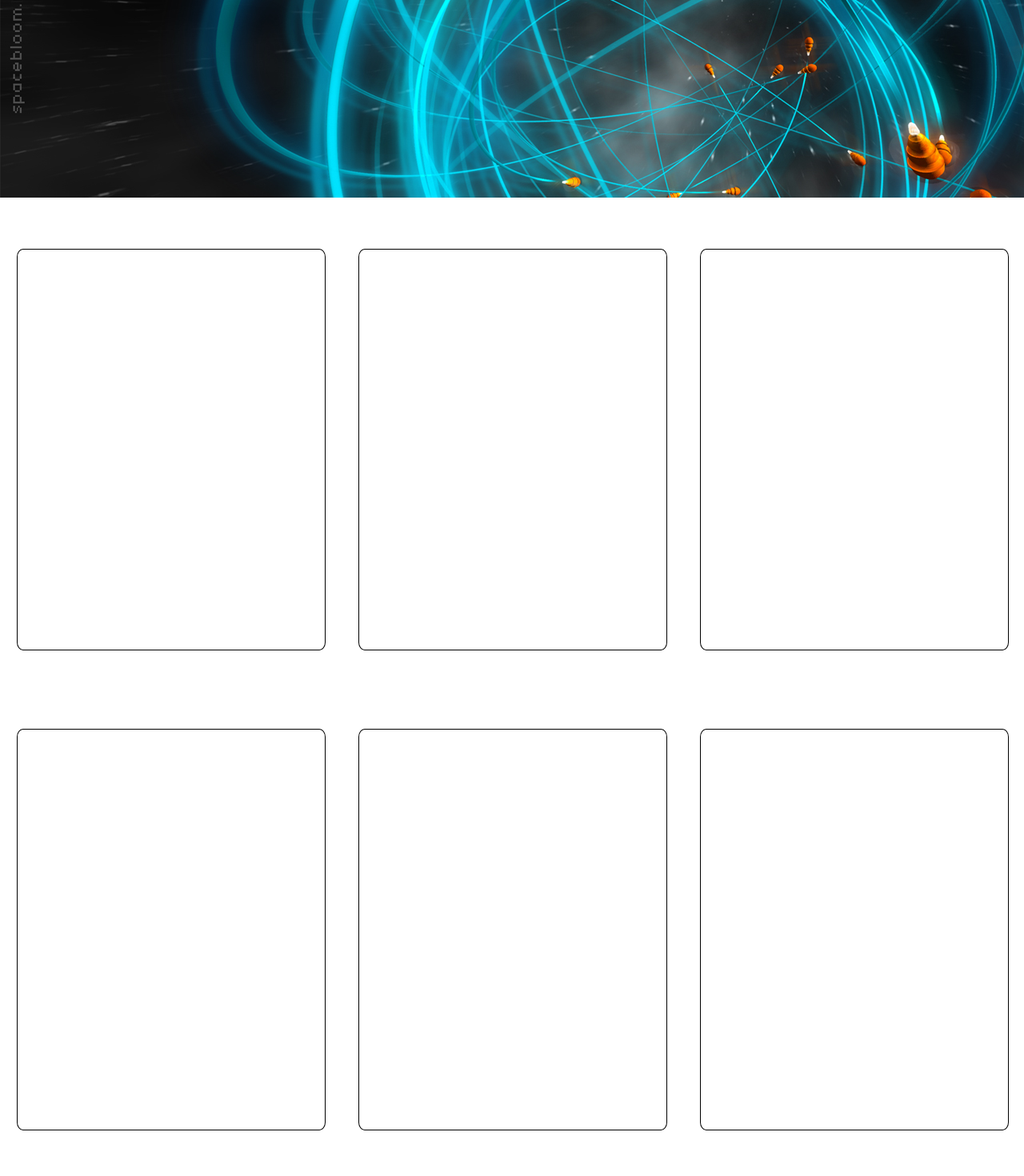
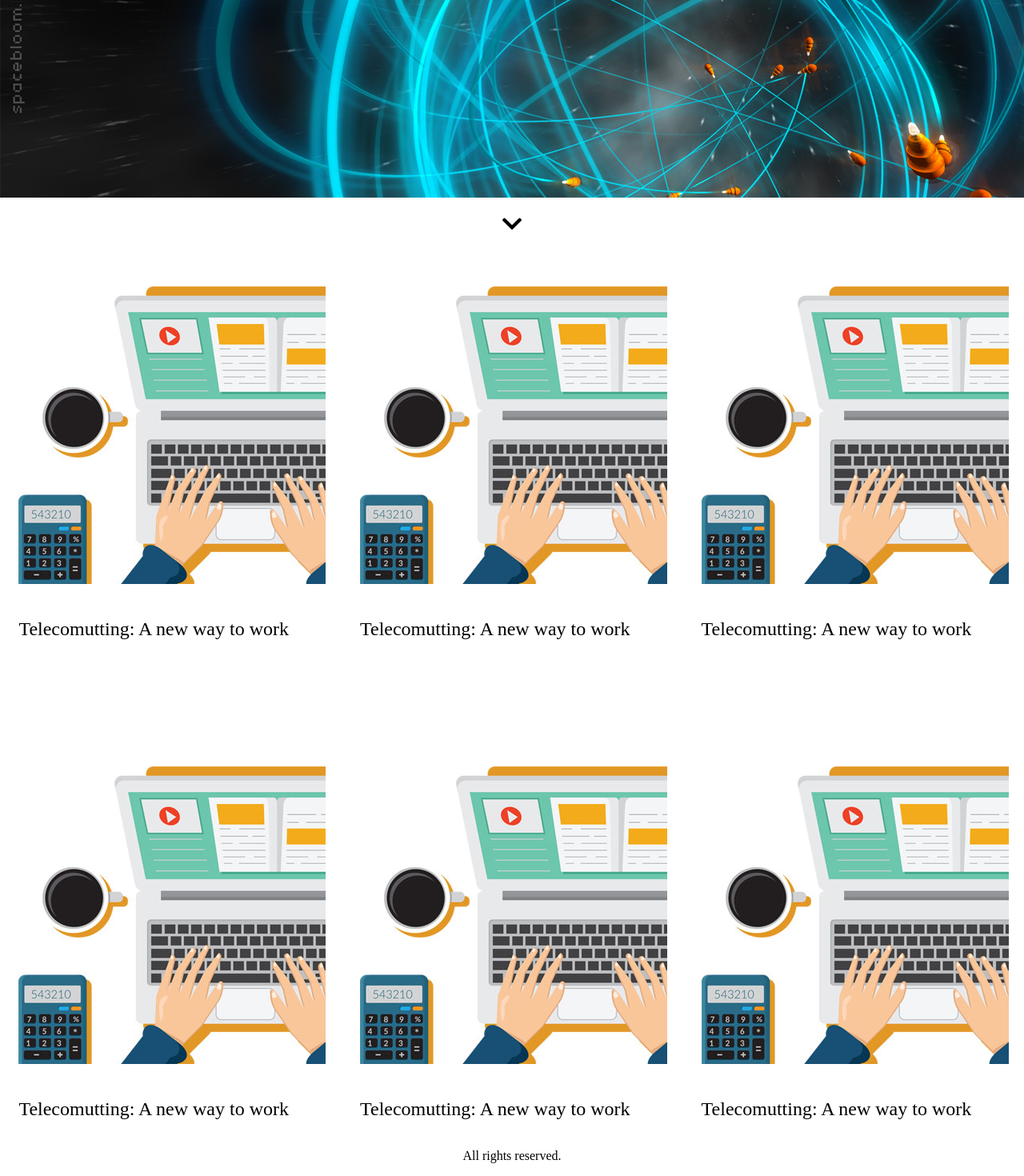
Before and after one commit to markfrias/first-angular-app, an Angular app: page / in a window 1280 px wide. Shown: the part 473-1943 px from the top of the page at 80% size. Before the commit the page ends 1886 px from the top, so only its background shows below. Built offline with nearby package versions, Linux system fonts and the light colour scheme.

Commit message:
Edit navbar and add footer

```diff
--- a/src/app/app-blogcontent/app-blogcontent.component.css
+++ b/src/app/app-blogcontent/app-blogcontent.component.css
@@ -6,12 +6,40 @@
     column-gap: 3.33%;
     justify-content: center;
     margin-top: 5%;
+    margin-bottom: 5%;
 }
 
 .item {
     height: 100%;
     width: 100%;
-    border: solid 1px black;
-    border-radius: 2%;
+    display: flex;
+    flex-direction: column;
+    padding: 2px;
+}
 
+.content-image {
+    background-image: url(../../assets/img/telecommute.jpg);
+    width: 100%;
+    height: 75%;
 }
+
+.content-title {
+    height: 20%;
+    width: 100%;
+    margin: 5% 0% 2.5% 0%;
+    padding: 0px;
+    font-family: 'Times New Roman', Times, serif;
+    font-size: 1.5rem;
+}
+
+.expand-bar {
+    height: 2%;
+    width: 100%;
+    display: flex;
+}
+
+.drop-down {
+    margin-left: auto;
+    margin-right: auto;
+    margin-top: 1.5%;
+}
--- a/src/app/app-blogcontent/app-blogcontent.component.html
+++ b/src/app/app-blogcontent/app-blogcontent.component.html
@@ -1,8 +1,41 @@
+<div class="expand-bar">
+    <img class="drop-down" src="../../assets/img/ui-expand.png" alt="More button">
+</div>
 <div class="grid-container">
-    <div class="item"></div>
-    <div class="item"></div>
-    <div class="item"></div>
-    <div class="item"></div>
-    <div class="item"></div>
-    <div class="item"></div>
+    <div class="item">
+        <div class="content-image"></div>
+        <div class="content-title">
+            <p>Telecomutting: A new way to work</p>
+        </div>
+    </div>
+    <div class="item">
+        <div class="content-image"></div>
+        <div class="content-title">
+            <p>Telecomutting: A new way to work</p>
+        </div>
+    </div>
+    <div class="item">
+        <div class="content-image"></div>
+        <div class="content-title">
+            <p>Telecomutting: A new way to work</p>
+        </div>
+    </div>
+    <div class="item">
+        <div class="content-image"></div>
+        <div class="content-title">
+            <p>Telecomutting: A new way to work</p>
+        </div>
+    </div>
+    <div class="item">
+        <div class="content-image"></div>
+        <div class="content-title">
+            <p>Telecomutting: A new way to work</p>
+        </div>
+    </div>
+    <div class="item">
+        <div class="content-image"></div>
+        <div class="content-title">
+            <p>Telecomutting: A new way to work</p>
+        </div>
+    </div>
 </div>
--- a/src/app/app-footer/app-footer.component.css
+++ b/src/app/app-footer/app-footer.component.css
@@ -0,0 +1,8 @@
+div {
+    height: 50px;
+    width: 100%;
+    display: flex;
+    justify-content: center;
+    align-items: center;
+    font-size: 1rem;
+}
--- a/src/app/app-footer/app-footer.component.html
+++ b/src/app/app-footer/app-footer.component.html
@@ -1 +1,3 @@
-<p>app-footer works!</p>
+<div>
+    <p>All rights reserved.</p>
+</div>
--- a/src/app/app-footer/app-footer.component.ts
+++ b/src/app/app-footer/app-footer.component.ts
@@ -1,7 +1,7 @@
 import { Component, OnInit } from '@angular/core';
 
 @Component({
-  selector: 'app-app-footer',
+  selector: 'app-footer',
   templateUrl: './app-footer.component.html',
   styleUrls: ['./app-footer.component.css']
 })
--- a/src/app/app-navbar/app-navbar.component.css
+++ b/src/app/app-navbar/app-navbar.component.css
@@ -1,5 +1,6 @@
 ul {
-    background-color: blue;
+    background-color: white;
+    opacity: 90%;
     display: flex;
     width: 100vw;
     height: 7vh;
@@ -13,11 +14,6 @@ ul {
 
 li {
     margin-right: 50px;
-    font-family: Arial, Helvetica, sans-serif;
+    font-family: 'Times New Roman', Times, serif;
     font-size: 1.5rem;
 }
-
-body {
-    margin: 0px;
-    padding: 0px;
-}
--- a/src/app/app-navbar/app-navbar.component.html
+++ b/src/app/app-navbar/app-navbar.component.html
@@ -1,5 +1,5 @@
 <ul>
-    <li>Home</li>
-    <li>Menu</li>
-    <li>About</li>
+    <li>home</li>
+    <li>menu</li>
+    <li>about</li>
 </ul>
--- a/src/app/app.component.css
+++ b/src/app/app.component.css
@@ -1,5 +1,5 @@
-
 body {
     margin: 0px;
     padding: 0px;
+    display: flex;
 }
--- a/src/app/app.component.html
+++ b/src/app/app.component.html
@@ -1,3 +1,4 @@
 <app-navbar></app-navbar>
 <app-hero></app-hero>
 <app-blogcontent></app-blogcontent>
+<app-footer></app-footer>
```
Also changed, not shown: src/assets/img/telecommute.jpg (added), src/assets/img/ui-expand.png (added).
